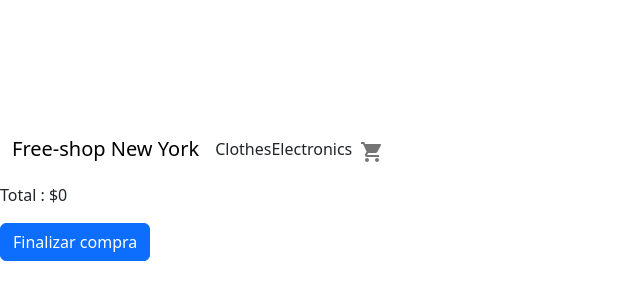
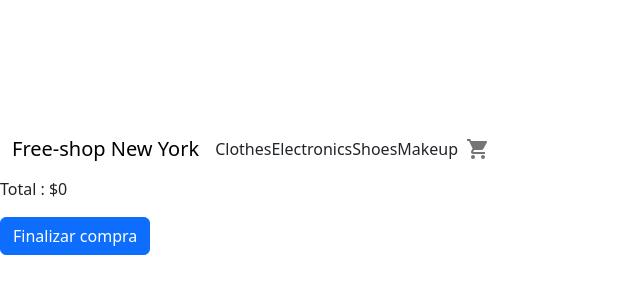
Before and after one commit to zabala2393/reactJS.MatiasZabala, a React (Vite) app in the folder Proyecto-ecommerce/e-commerce/: page /cart in a window 1280 px wide. Shown: the part 212-512 px from the top of the page, without its empty margins (0-640 px from the left). Built offline with nearby package versions, Linux system fonts and the light colour scheme.

Commit message:
Correcciones varias e intento de primer deploy

```diff
--- a/Proyecto-ecommerce/e-commerce/package.json
+++ b/Proyecto-ecommerce/e-commerce/package.json
@@ -10,9 +10,8 @@
     "preview": "vite preview"
   },
   "dependencies": {
-    "@emotion/react": "^11.14.0",
     "@emotion/styled": "^11.14.0",
-    "@mui/material": "^6.3.0",
+    "@mui/material": "^6.4.1",
     "bootstrap": "^5.3.3",
     "firebase": "^11.1.0",
     "react": "^18.3.1",
@@ -30,6 +29,6 @@
     "eslint-plugin-react-hooks": "^5.0.0",
     "eslint-plugin-react-refresh": "^0.4.14",
     "globals": "^15.12.0",
-    "vite": "^6.0.1"
+    "vite": "^6.0.11"
   }
 }
--- a/Proyecto-ecommerce/e-commerce/src/App.jsx
+++ b/Proyecto-ecommerce/e-commerce/src/App.jsx
@@ -17,7 +17,7 @@ function App() {
           <Routes>
 
             <Route path='/' element={<ItemListContainer />} ></Route>
-            <Route path='/category/:products' element={<ItemListContainer/>}></Route>
+            <Route path='/category/:category' element={<ItemListContainer/>}></Route>
             <Route path='/products/:id'element={<ItemDetailContainer/>} ></Route>
             <Route path='*' element={<h1>No se encontro esta pagina, intente volver a la pagina inicial</h1>}></Route>
             <Route path='/cart' element={<Cart/>}></Route>
--- a/Proyecto-ecommerce/e-commerce/src/components/Cart.jsx
+++ b/Proyecto-ecommerce/e-commerce/src/components/Cart.jsx
@@ -1,7 +1,7 @@
 import CartList from './CartList'
 import Button from 'react-bootstrap/esm/Button'
 import { useCart } from '../context/CartContext'
-
+import { Link } from 'react-router'
 function Cart () {
 
     const {cart, getTotal} = useCart()
@@ -9,14 +9,16 @@ function Cart () {
     if(cart.length === 0) {
 
         <h2>No hay productos aun en el carrito</h2>
-    }
 
-    return (
+    } return  (
+
 
         <div>
+
             <CartList items= {cart}/>
             <p>Total : ${getTotal()}</p>
-            <Button>Finalizar compra</Button>
+            <Button as={Link} to='/checkout'>Finalizar compra</Button>
+
         </div>
 
     )
--- a/Proyecto-ecommerce/e-commerce/src/components/CartList.jsx
+++ b/Proyecto-ecommerce/e-commerce/src/components/CartList.jsx
@@ -3,12 +3,13 @@ import ListGroup from 'react-bootstrap/ListGroup'
 import  ListGroupItem from 'react-bootstrap/ListGroupItem'
 
 
-
 function CartList ({items}) {
 
+    <div>
     <ListGroup>
-        {items.map(item => (<ListGroupItem>{item.title}x{item.quantity} ${item.price}</ListGroupItem>))}
+        {items.map(item => (<ListGroupItem>{item.name}x{item.quantity} ${item.price}</ListGroupItem>))}
     </ListGroup>
+    </div>
 
 }
 
--- a/Proyecto-ecommerce/e-commerce/src/components/CartWidget.jsx
+++ b/Proyecto-ecommerce/e-commerce/src/components/CartWidget.jsx
@@ -1,11 +1,11 @@
-import * as React from 'react';
-import Badge from '@mui/material/Badge';
-import { styled } from '@mui/material/styles';
-import IconButton from '@mui/material/IconButton';
-import ShoppingCartIcon from '@mui/icons-material/ShoppingCart';
-import { useContext } from 'react';
-import { CartContext } from '../context/CartContext';
-import { Link } from 'react-router';
+import * as React from 'react'
+import Badge from '@mui/material/Badge'
+import { styled } from '@mui/material/styles'
+import IconButton from '@mui/material/IconButton'
+import ShoppingCartIcon from '@mui/icons-material/ShoppingCart'
+import { useContext } from 'react'
+import { CartContext } from '../context/CartContext'
+
 
 const StyledBadge = styled(Badge)(({ theme }) => ({
     '& .MuiBadge-badge': {
@@ -20,8 +20,9 @@ export default function CartWidget() {
 
     const {getQty} = useContext(CartContext)
 
+
     return (
-        <IconButton as={Link} to="/cart" aria-label="cart" >
+        <IconButton aria-label="cart" >
             <StyledBadge badgeContent={getQty()} color="secondary">
                 <ShoppingCartIcon />
             </StyledBadge>
--- a/Proyecto-ecommerce/e-commerce/src/components/Checkout.jsx
+++ b/Proyecto-ecommerce/e-commerce/src/components/Checkout.jsx
@@ -5,7 +5,7 @@ import { createOrder } from "../firebase/db";
 import { serverTimestamp } from "firebase/firestore";
 
 
-function Checkout () {
+export function Checkout () {
 
     const {cart, getTotal} = useCart()
 
--- a/Proyecto-ecommerce/e-commerce/src/components/ItemCount.jsx
+++ b/Proyecto-ecommerce/e-commerce/src/components/ItemCount.jsx
@@ -7,9 +7,9 @@ function ItemCount({item}) {
     const [count, setCount] = useState(0)
     const { addToCart } = useContext(CartContext)
 
-    const handleAddToCart = () => {
+    const handleAddToCart  = () => {
 
-        addToCart({...item, quantity: count})
+       addToCart({...item, quantity: count})
 
     }
 
@@ -31,7 +31,7 @@ function ItemCount({item}) {
             <p style={{ border: 'solid 1 white' }}>{count}</p>
             <button style={{ backgroundColor: 'red' }} onClick={handleSubtract}>-</button>
             <button style={{ backgroundColor: 'green' }} onClick={handleAdd}>+</button>
-            <button style={{backgroundColor: 'beige'}} onClick={handleAddToCart()}>Agregar al carrito</button>
+            <button style={{backgroundColor: 'beige'}} onClick={handleAddToCart}>Agregar al carrito</button>
         </div>
 
     )
--- a/Proyecto-ecommerce/e-commerce/src/components/ItemList.jsx
+++ b/Proyecto-ecommerce/e-commerce/src/components/ItemList.jsx
@@ -4,8 +4,6 @@ import Container from 'react-bootstrap/Container'
 import Row from 'react-bootstrap/Row'
 import Col from 'react-bootstrap/Col'
 import {useNavigate} from 'react-router'
-
-
 
 function ItemList({ items, label, bgc }) {
 
--- a/Proyecto-ecommerce/e-commerce/src/components/ItemListContainer.jsx
+++ b/Proyecto-ecommerce/e-commerce/src/components/ItemListContainer.jsx
@@ -13,7 +13,7 @@ function ItemListContainer() {
 
     useEffect(() => {
 
-            if(id) {
+        if(id) {
             getProductsByCategory(id)
             .then (res=> setItems(res))
         } else {
@@ -27,7 +27,4 @@ function ItemListContainer() {
     )
 
 }
-
-
-
 export default ItemListContainer
--- a/Proyecto-ecommerce/e-commerce/src/components/Navbar.jsx
+++ b/Proyecto-ecommerce/e-commerce/src/components/Navbar.jsx
@@ -13,7 +13,9 @@ function NavBar() {
                 <Navbar.Brand as={Link} to='/'>Free-shop New York</Navbar.Brand>
                 <Nav.Link as={Link} to='/category/clothes'>Clothes</Nav.Link>
                 <Nav.Link as={Link} to='/category/electronics'>Electronics</Nav.Link>
-                <CartWidget></CartWidget>
+                <Nav.Link as={Link} to='/category/shoes'>Shoes</Nav.Link>
+                <Nav.Link as={Link} to='/category/makeup'>Makeup</Nav.Link>
+                <Nav.Link  as={Link} to='/cart'><CartWidget></CartWidget></Nav.Link>
             </Container>
 
         </Navbar>
--- a/Proyecto-ecommerce/e-commerce/src/firebase/db.js
+++ b/Proyecto-ecommerce/e-commerce/src/firebase/db.js
@@ -19,15 +19,15 @@ querySnapshot.forEach((doc) => {
 
 export const getProductsByCategory = async (category) => {
 
-    const q = query(collection(db, 'products'), where ("category", "=" , category))
+    const q = query(collection(db, "products"), where ("category", '==' , category))
     const querySnapshot = await getDocs(q)
-    const products=[]
+    const productsByCategory=[]
 
     querySnapshot.forEach((doc)=>{
-        products.push(doc.data())
+        productsByCategory.push(doc.data())
     })
 
-    return products
+    return productsByCategory
 
 }
 
@@ -47,6 +47,7 @@ export const getProduct = async (id) => {
 
 
 export const createOrder = async () => {
+
 try {
     const docRef = await addDoc(collection(db, 'orders'), order)
 
@@ -54,4 +55,10 @@ try {
     console.error('Error al realizar la orden')
 }
 
+return {
+
+
+
 }
+
+}
```
Also changed, not shown: Proyecto-ecommerce/e-commerce/src/hoc/withLog.jsx (deleted, +0 -26 lines), 1 other file (tests, documents, lock files or other folders).
